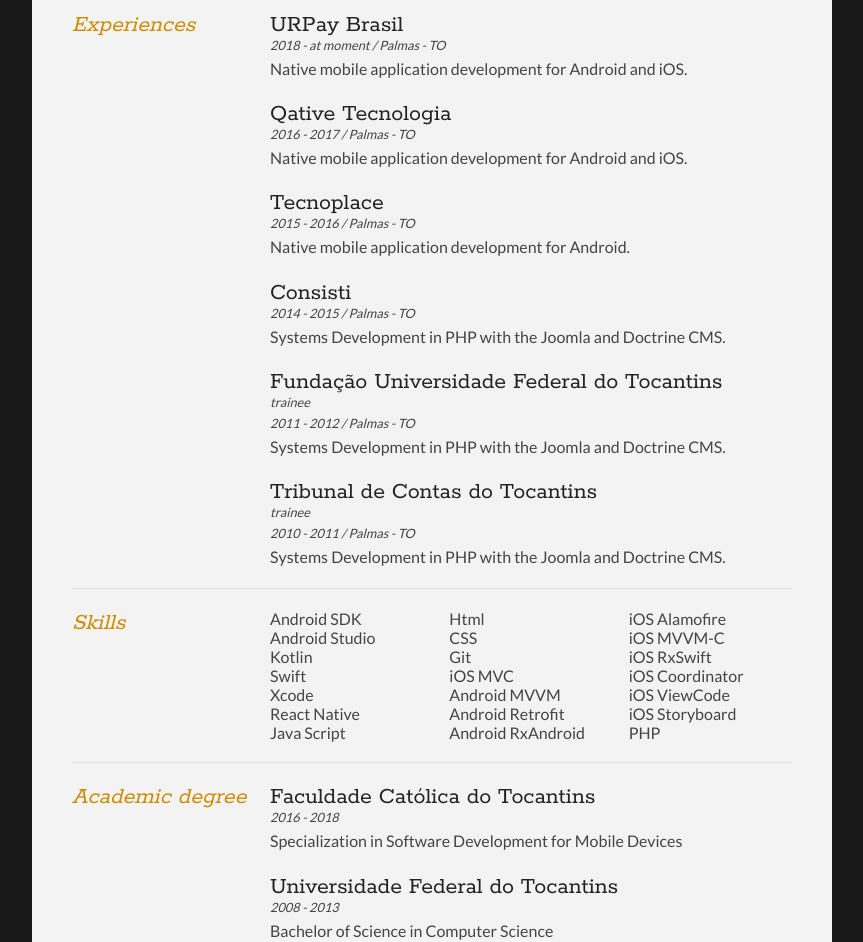
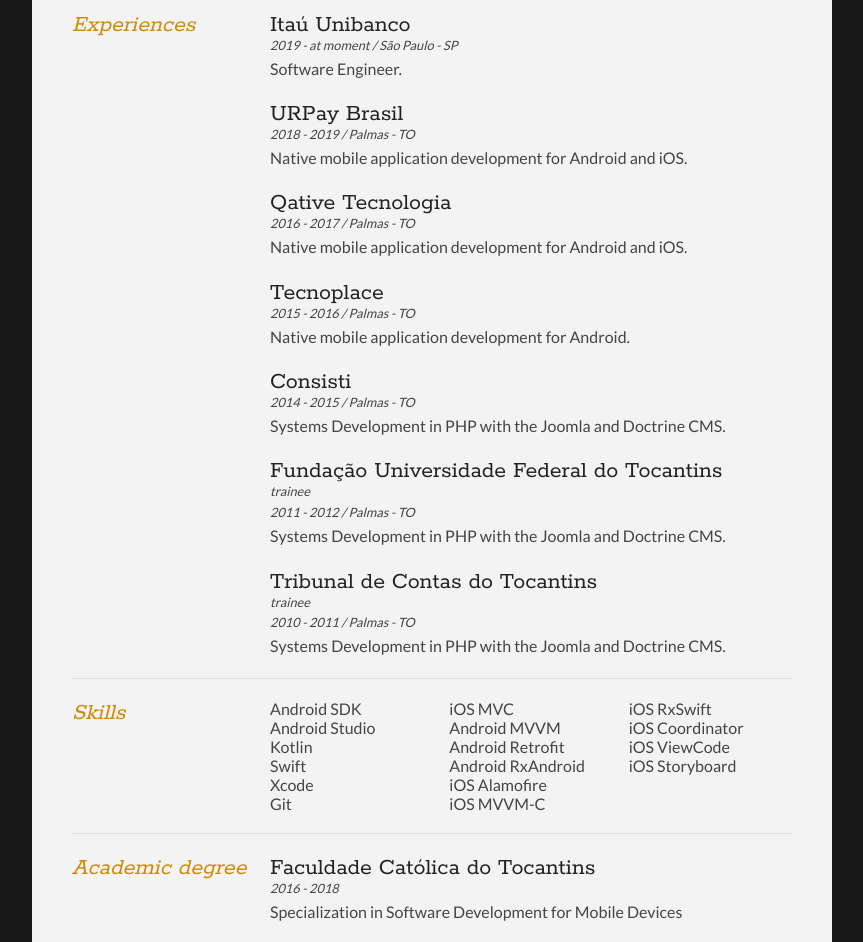
Before and after one commit to titoaesj/tito-junior, a plain HTML site: page index.html in a window 1280 px wide. Shown: the part 360-1302 px from the top of the page, without its empty margins (208-1071 px from the left). Drawn offline with Linux system fonts and the light colour scheme.

Commit message:
Atualizando o curriculum

```diff
--- a/index.html
+++ b/index.html
@@ -8,7 +8,8 @@
     <meta charset="UTF-8">
 
     <link type="text/css" rel="stylesheet" href="style.css">
-<link href='http://fonts.googleapis.com/css?family=Rokkitt:400,700|Lato:400,300' rel='stylesheet' type='text/css'>
+    <link href='http://fonts.googleapis.com/css?family=Rokkitt:400,700|Lato:400,300'
+          rel='stylesheet' type='text/css'>
 
     <!--[if lt IE 9]>
     <script src="//html5shiv.googlecode.com/svn/trunk/html5.js"></script>
@@ -18,7 +19,7 @@
 <div id="cv" class="instaFade">
     <div class="mainDetails">
         <div id="headshot" class="quickFade">
-			<img src="photo.webp" alt="Alan Smith" />
+            <img src="photo.webp" alt="Tito Junior Albino Evangelista da Silva Junior"/>
         </div>
 
         <div id="name">
@@ -28,9 +29,13 @@
 
         <div id="contactDetails" class="quickFade delayFour">
             <ul>
-				<li>email: <a href="mailto:titoaesj@gmail.com" target="_blank">titoaesj@gmail.com</a></li>
-				<li>GitHub: <a target="_blank" href="https://github.com/titoaesj">github.com/titoaesj</a></li>
-				<li>Linkedin: <a target="_blank" href="https://www.linkedin.com/in/tito-albino-evangelista-da-silva-junior-1a713799/?locale=en_US">linkedin.com/in/tito-albino-evangelista-da-silva-junior-1a713799/?locale=en_US</a></li>
+                <li>email: <a href="mailto:titoaesj@gmail.com"
+                              target="_blank">titoaesj@gmail.com</a></li>
+                <li>GitHub: <a target="_blank" href="https://github.com/titoaesj">github.com/titoaesj</a>
+                </li>
+                <li>Linkedin: <a target="_blank"
+                                 href="https://www.linkedin.com/in/tito-albino-evangelista-da-silva-junior-1a713799/?locale=en_US">linkedin.com/in/tito-albino-evangelista-da-silva-junior-1a713799/?locale=en_US</a>
+                </li>
             </ul>
         </div>
         <div class="clear"></div>
@@ -45,7 +50,10 @@
                 </div>
 
                 <div class="sectionContent">
-					<p>Developer passionate about technology and challenges, having as a greater achievement the impact generated by his work in people's lives. With more than four years of experience in web technologies, and six in mobile development using native technologies, for Android and iOS.</p>
+                    <p>Developer passionate about technology and challenges, having as a greater
+                        achievement the impact generated by his work in people's lives. With more
+                        than four years of experience in web technologies, and six in mobile
+                        development using native technologies, for Android and iOS.</p>
                 </div>
             </article>
             <div class="clear"></div>
@@ -58,10 +66,14 @@
             </div>
 
             <div class="sectionContent">
-
+                <article>
+                    <h2>Itaú Unibanco</h2>
+                    <p class="subDetails">2019 - at moment / São Paulo - SP</p>
+                    <p>Software Engineer.</p>
+                </article>
                 <article>
                     <h2>URPay Brasil</h2>
-					<p class="subDetails">2018 - at moment / Palmas - TO</p>
+                    <p class="subDetails">2018 - 2019 / Palmas - TO</p>
                     <p>Native mobile application development for Android and iOS.</p>
                 </article>
                 <article>
@@ -108,10 +120,6 @@
                     <li>Kotlin</li>
                     <li>Swift</li>
                     <li>Xcode</li>
-					<li>React Native</li>
-					<li>Java Script</li>
-					<li>Html</li>
-					<li>CSS</li>
                     <li>Git</li>
                     <li>iOS MVC</li>
                     <li>Android MVVM</li>
@@ -123,7 +131,6 @@
                     <li>iOS Coordinator</li>
                     <li>iOS ViewCode</li>
                     <li>iOS Storyboard</li>
-					<li>PHP</li>
                 </ul>
             </div>
             <div class="clear"></div>
```
Lines whose indentation alone changed are shown as unchanged.
